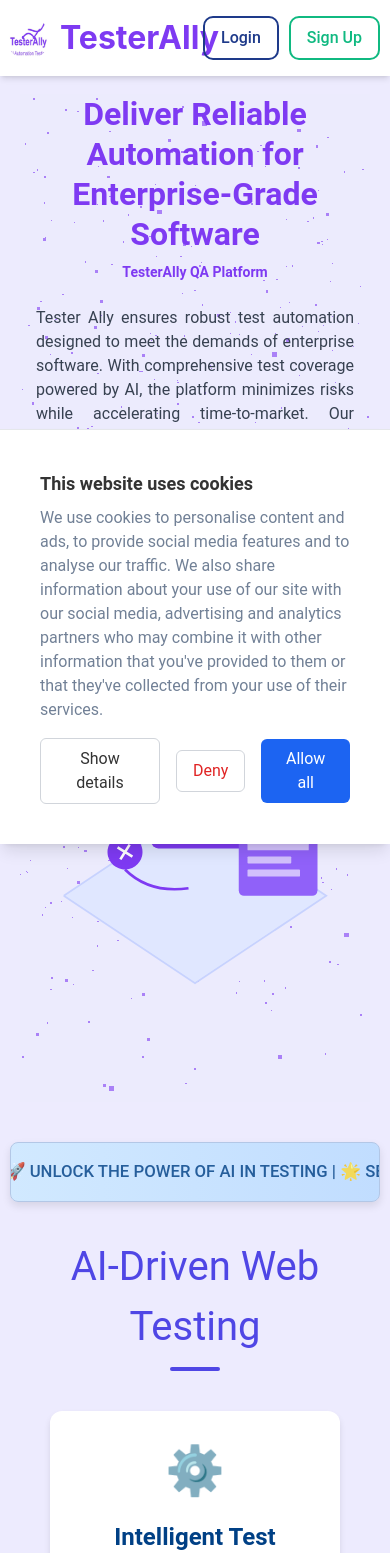
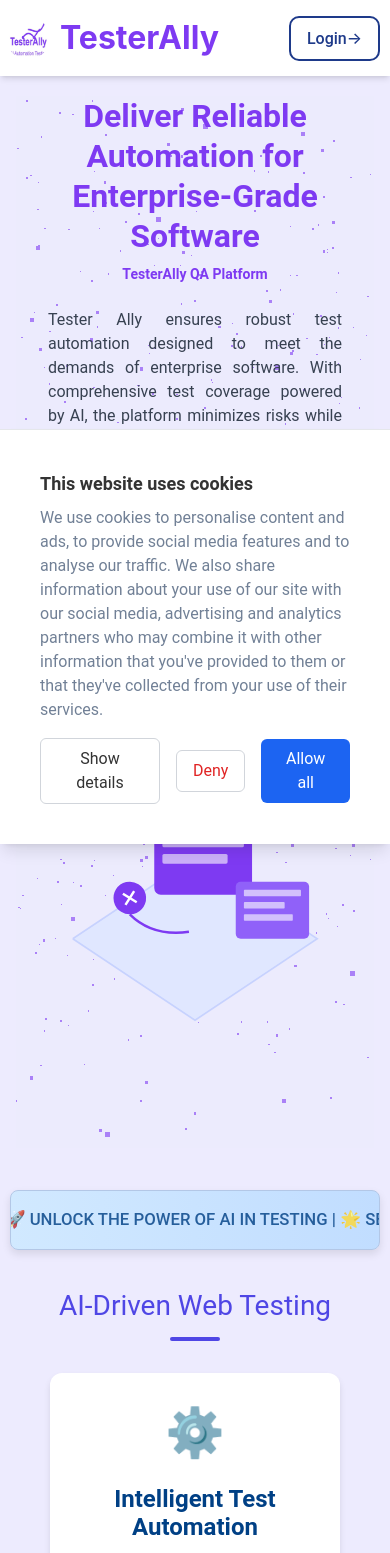
Before and after one commit to rangad123/TesterAlly-FE, a React (Create React App) app: page / in a window 390 px wide. Shown: the top 1553 px of the page. Built offline with nearby package versions, Linux system fonts and the light colour scheme.

Commit message:
initial commit for deployment

```diff
--- a/package.json
+++ b/package.json
@@ -53,6 +53,6 @@
     "@babel/plugin-proposal-private-property-in-object": "^7.21.11",
     "babel-preset-react-app": "^10.0.1",
     "source-map-loader": "^5.0.0",
-    "tailwindcss": "^3.4.15"
+    "tailwindcss": "^3.4.17"
   }
 }
--- a/src/components/AppNavBar.css
+++ b/src/components/AppNavBar.css
@@ -1,38 +1,33 @@
 /* Navbar height reduction */
 .navbar-fluid {
-    padding: 0.5rem 1rem; /* Reduced height */
+    padding: 0.5rem 1rem;
   }
 
-  /* Round logo with a hover effect */
   .logo-img {
-    height: 2.5rem; /* Adjust logo size */
-    width: 2.5rem; /* Set width to make it a circle */
-    border-radius: 40%; /* Make logo round */
-    transition: transform 0.3s ease-in-out; /* Add smooth scaling effect */
+    height: 2.5rem;
+    width: 2.5rem;
+    border-radius: 40%;
+    transition: transform 0.3s ease-in-out;
   }
 
   .logo-img:hover {
-    transform: scale(1.1); /* Slight scale-up on hover */
+    transform: scale(1.1);
   }
 
 
-/* Navbar brand text gradient effect */
-/* Navbar brand text color */
 .brand-text {
-  font-size: 2rem; /* Adjust text size */
+  font-size: 2rem;
   font-weight: bold;
-  color: #2563eb; /* Plain bright blue */
-  transition: color 0.3s ease-in-out; /* Smooth transition for hover effect */
+  color: #2563eb;
+  transition: color 0.3s ease-in-out;
 }
 
-/* Hover effect with a different solid blue */
 .brand-text:hover {
-  color: #1e40af; /* Deep navy blue */
-  transition: color 0.3s ease-in-out; /* Smooth transition */
+  color: #1e40af;
+  transition: color 0.3s ease-in-out;
 }
 
 
-  /* Login button styling with reduced size and less curved edges */
   .auth-buttons .login-button {
     background-color: transparent;
     color: #1e3a8a; /* Initial blue color */
@@ -77,3 +72,38 @@
   .avatar img:hover {
     transform: scale(1.1); /* Slight scale-up on hover */
   }
+
+
+
+.login-button,
+.signup-button {
+  padding: 0.5rem 1rem;
+  font-size: 1rem;
+  border: none;
+  border-radius: 5px;
+  cursor: pointer;
+  transition: background-color 0.3s ease;
+}
+
+@media (max-width: 768px) {
+
+
+  .login-button,
+  .signup-button {
+    width: 100%;
+    font-size: 0.9rem;
+  }
+
+  .flex.items-center.space-x-4 {
+    justify-content: center;
+  }
+}
+
+@media (max-width: 480px) {
+
+  .login-button,
+  .signup-button {
+    font-size: 0.8rem;
+    padding: 0.4rem 0.8rem;
+  }
+}
--- a/src/components/AppNavBar.js
+++ b/src/components/AppNavBar.js
@@ -166,18 +166,12 @@
             </Dropdown>
           </div>
         ) : (
-          <div className="auth-buttons">
+          <div className="text-sm/6 font-semibold text-gray-900 auth-buttons">
             <button
               onClick={() => navigate("/dashboard/login")}
               className="login-button"
             >
-              Login
-            </button>
-            <button
-              onClick={() => navigate("/dashboard/register")}
-              className="signup-button"
-            >
-              Sign Up
+              Login<span aria-hidden="true">&rarr;</span>
             </button>
           </div>
         )}
--- a/src/pages/DashBoard.js
+++ b/src/pages/DashBoard.js
@@ -40,7 +40,7 @@
 </section>
 
       {/* Features Section */}
-  <section id="features" className="features">
+  <section id="features" className="features max-w-7xl mx-auto px-4 sm:px-6 lg:px-8">
   <h2 className="section-title">AI-Driven Web Testing</h2>
   <div className="space-y-5">
     <div className="grid grid-cols-1 md:grid-cols-3">
@@ -81,7 +81,7 @@
 
 
       {/* How It Works Section */}
-      <section id="how-it-works" className="how-it-works">
+      <section id="how-it-works" className="how-it-works max-w-7xl mx-auto px-4 sm:px-6 lg:px-8">
         <h2 className="section-title">How Tester-ally works </h2>
 
         <div className="space-y-5">
@@ -118,7 +118,7 @@
       </section>
 
       {/* Blog Highlights Section */}
-      <section id="blog" className="blog-highlights">
+      <section id="blog" className="blog-highlights max-w-7xl mx-auto px-4 sm:px-6 lg:px-8">
         <h2 className="section-title">From Our Blog</h2>
         <div className="blog-grid">
           <div className="blog-card">
@@ -144,7 +144,7 @@
       </section>
 
       {/* Testimonials Section */}
-      <section id="testimonials" className="testimonials">
+      <section id="testimonials" className="testimonials max-w-7xl mx-auto px-4 sm:px-6 lg:px-8 ">
         <h2 className="section-title">What Our Users Say</h2>
         <div className="testimonials-grid">
           <div className="testimonial-card">
--- a/src/pages/HeroSection.js
+++ b/src/pages/HeroSection.js
@@ -80,7 +80,7 @@
   }, []);
 
   return (
-    <section className="relative bg-[rgb(237,235,254)]">
+    <section className="relative bg-[rgb(237,235,254)] max-w-7xl mx-auto px-4 sm:px-6 lg:px-8">
       <div
         ref={containerRef}
         className="absolute inset-0 z-0"
@@ -116,7 +116,7 @@
             </motion.p>
 
             <motion.button
-              className="w-full md:w-auto px-8 py-4 bg-[rgb(126,58,242)] text-white rounded-lg hover:bg-opacity-90 transition-all transform hover:scale-105"
+              className="w-full md:w-auto px-8 py-4 bg-[rgb(126,58,242)] rounded-md px-3.5 py-2.5 text-sm font-semibold text-white shadow-sm hover:bg-indigo-500 focus-visible:outline focus-visible:outline-2 focus-visible:outline-offset-2 focus-visible:outline-indigo-600"
               initial={{ opacity: 0, y: 20 }}
               animate={{ opacity: 1, y: 0 }}
               transition={{ duration: 0.6, delay: 0.4 }}
--- a/src/pages/Style2.css
+++ b/src/pages/Style2.css
@@ -747,13 +747,25 @@
   }
 }
 
-@media (max-width: 480px) {
-  .hero-content h1 {
-    font-size: 2rem;
+@media (max-width: 640px) {
+  .hero {
+    min-height: auto;
+    padding: 2rem 1rem;
   }
 
-  .hero-content button {
-    width: 100%;
-    padding: 12px 20px;
+  .section-title {
+    font-size: 1.75rem;
+    margin-bottom: 1.5rem;
+  }
+
+  .feature-cards,
+  .step-card {
+    padding: 1.5rem;
   }
 }
+
+@media (min-width: 1024px) {
+  .hero {
+    min-height: 70vh;
+  }
+}
--- a/src/pages/style.css
+++ b/src/pages/style.css
@@ -23,10 +23,6 @@
   margin-bottom: 2rem;
 }
 
-.text-5xl {
-  font-size: 2.5rem;
-  color: #2d3748;
-}
 
 .text-xl {
   font-size: 1.25rem;
```
Also changed, not shown: 1 other file (tests, documents, lock files or other folders).
